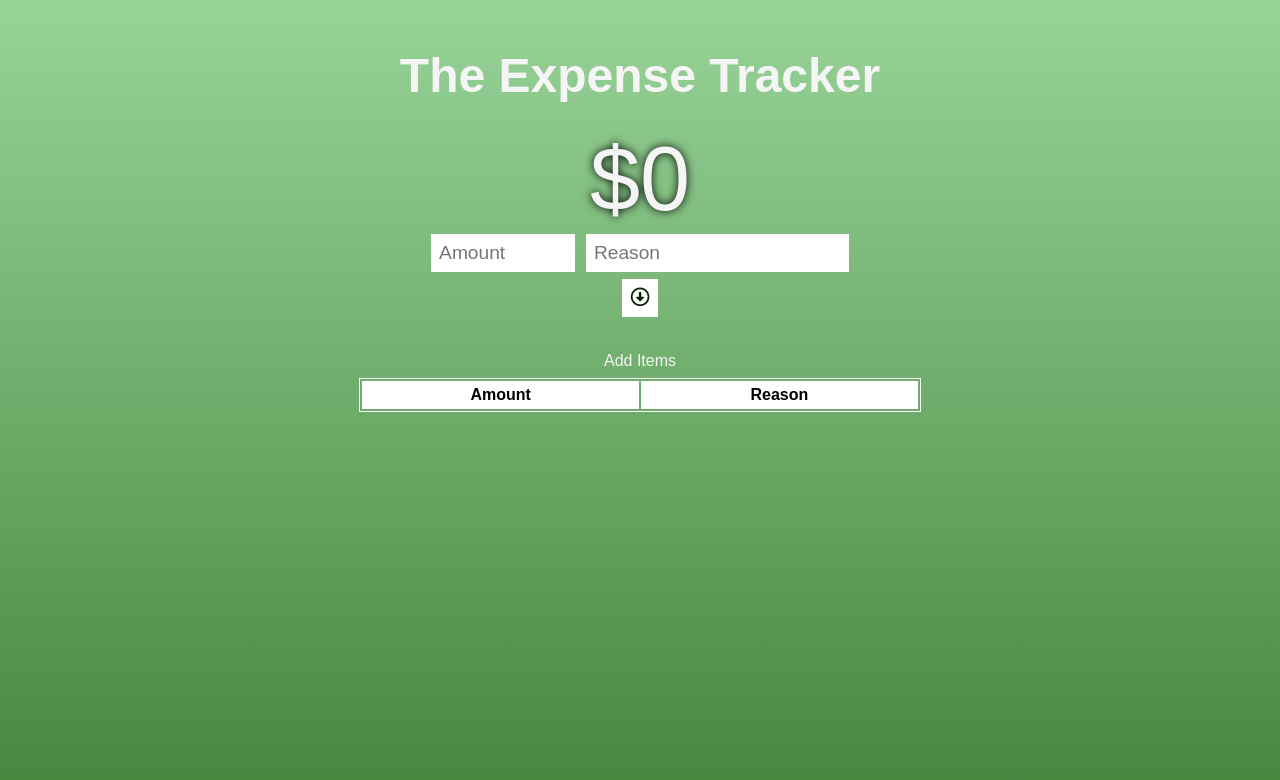
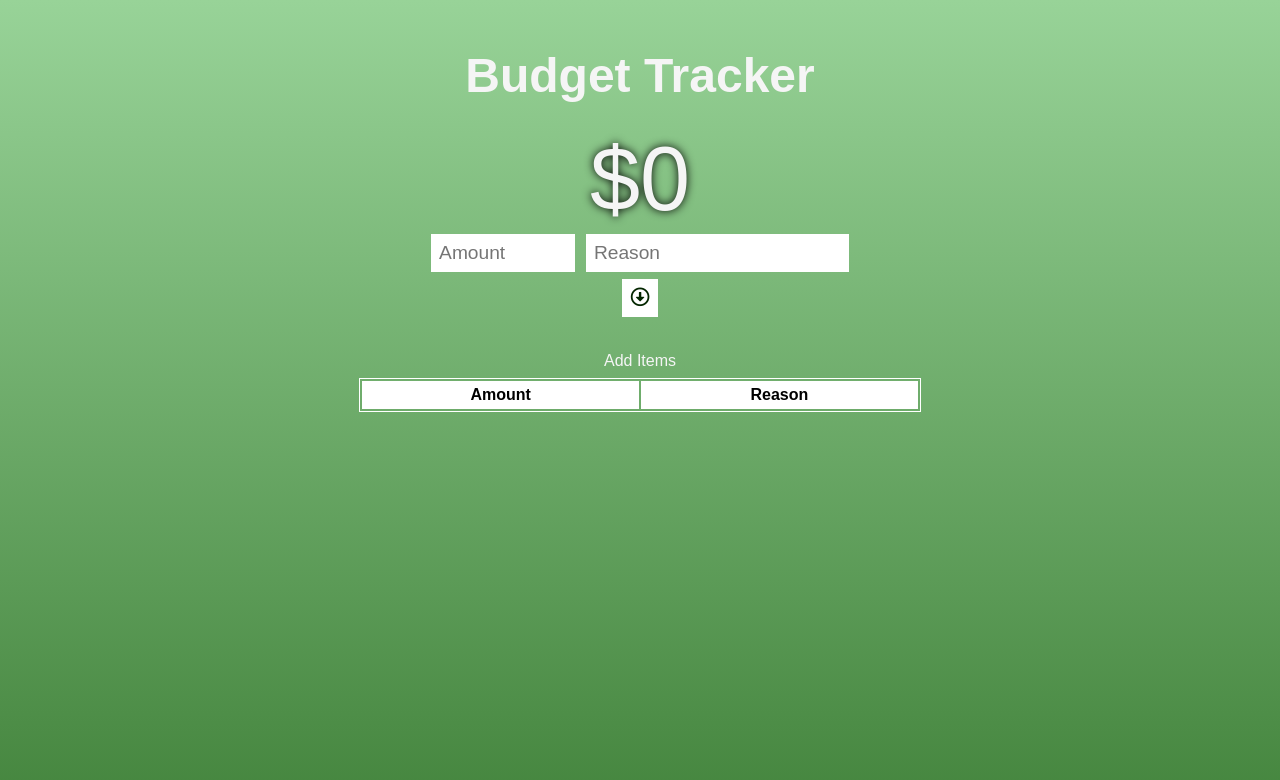
Before and after one commit to JohnnatanV/Expense-Tracker, a plain HTML site: page index.html in a window 1280 px wide. Drawn offline with Linux system fonts and the light colour scheme.

Commit message:
Corrections pending

```diff
--- a/index.html
+++ b/index.html
@@ -16,11 +16,11 @@
       crossorigin="anonymous"
     />
     <link rel="stylesheet" href="style.css" />
-    <title>expense Tracker</title>
+    <title>Budget Tracker</title>
   </head>
   <body>
     <header>
-      <h1>The Expense Tracker</h1>
+      <h1>Budget Tracker</h1>
     </header>
     <div id="pocket">$0</div>
     <form>
```
